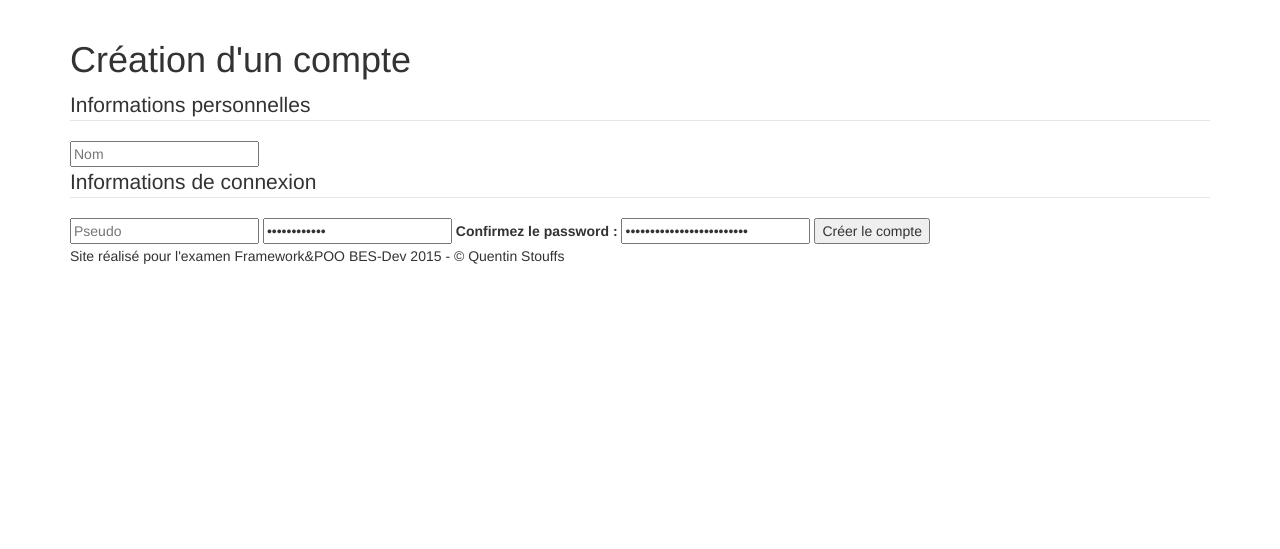
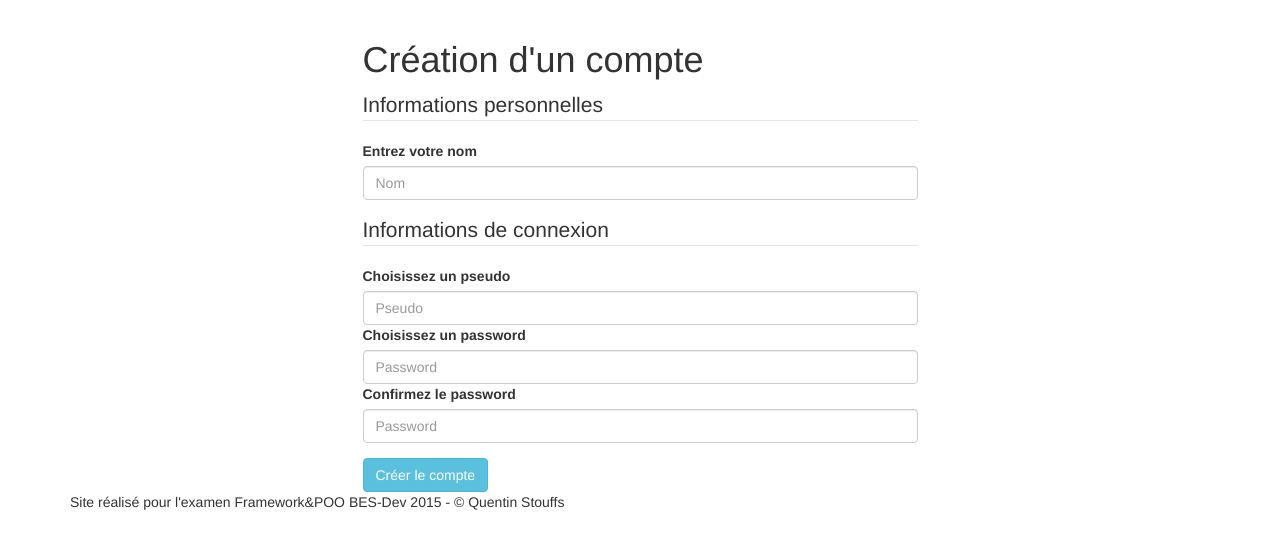
Before and after one commit to QuentinStouffs/pizzahut, a CodeIgniter app: page /database/index.php/login/inscription in a window 1280 px wide. Shown: the part 52-601 px from the top of the page. Run offline with CodeIgniter, Linux system fonts and the light colour scheme.

Commit message:
formulaire inscription
formulaire d'inscription design

```diff
--- a/pages/models/Clients_model.php
+++ b/pages/models/Clients_model.php
@@ -20,7 +20,6 @@ defined('BASEPATH') OR exit('No direct script access allowed');
             $this->db->where('password_mangeur', md5($this->input->post('password')));
             $query = $this->db->get('mangeur');
 
-            echo $query->num_rows();
             if($query->num_rows() == 1){ // si le nombre de lignes correspondantes est == 1, renvoie TRUE
 
                 return true;
--- a/pages/views/content/inscription_form_view.php
+++ b/pages/views/content/inscription_form_view.php
@@ -1,27 +1,27 @@
-<div id="inscription">
-    <h1>Création d'un compte</h1>
-    <fieldset>
-      <legend> Informations personnelles</legend>
-
-        <?= form_open('login/nouveau_mangeur');?>
-        <?= form_input('nom', set_value('nom'), 'placeholder="Nom"') ?>
+<div id="inscription" class="row">
+   <div class="col-md-6 col-md-offset-3">
+        <h1>Création d'un compte</h1>
+        <?= form_open('/login/nouveau_mangeur'); ?>
+        <fieldset class="form-group">
+          <legend> Informations personnelles</legend>
+               <?= form_label('Entrez votre nom', 'nom'); ?>
+                <?= form_input('nom', set_value('nom'), 'class="form-control" placeholder="Nom"') ?>
 
 
-    </fieldset>
-    <fieldset>
-        <legend>Informations de connexion</legend>
-        <?= form_input('pseudo', set_value('pseudo'), 'placeholder="Pseudo"'); ?>
-        <?= form_password('password', set_value('password', 'Mot de Passe')); ?>
-                        <!--//set_value récupère la valeur envoyée et la réécrit si erreur.
-                Parameters:
-                $field (string) – Field name
-                $default (string) – Default value-->
-        <label for="confirm">Confirmez le password : </label>
-        <?= form_password('confirm', set_value('confirm', 'Confirmez le mot de Passe')); ?>
-        <?= form_submit('submit', 'Créer le compte'); ?>
-        <?= validation_errors('<p class="error">'); ?>
-        <?= form_close(); ?>
+        </fieldset>
+        <fieldset class="form-group">
+            <legend>Informations de connexion</legend>
+            <?= form_label('Choisissez un pseudo'); ?>
+            <?= form_input('pseudo', set_value('pseudo'), 'class="form-control" placeholder="Pseudo"'); ?>
+            <?= form_label('Choisissez un password', 'password'); ?>
+            <?= form_password('password', set_value('password'), 'class="form-control" placeholder="Password"'); ?>
 
-    </fieldset>
+            <label for="confirm">Confirmez le password </label>
+            <?= form_password('confirm', set_value('confirm'), 'class="form-control" placeholder="Password"'); ?>
+        </fieldset>
+    <?= form_submit('submit', 'Créer le compte', 'class="btn btn-info"'); ?>
+    <?= validation_errors('<p class="alert alert-danger">'); ?>
+    <?= form_close(); ?>
+    </div>
 
 </div>
--- a/pages/views/content/login_form_view.php
+++ b/pages/views/content/login_form_view.php
@@ -1,4 +1,5 @@
-<div id="login_form">
+<div id="login_form" class="row">
+   <div class="col-md-6 col-md-offset-3">
         <h1>Login</h1>
         <?= form_open('login/validation');?>
         <div class="form-group">
@@ -12,5 +13,6 @@
         <?= form_submit('submit', 'Login', 'class="btn btn-info"'); ?>
         <?= anchor('login/inscription', 'Inscription', 'class="btn btn-info"'); ?>  <!--Anchor permet de creer un bouton -->
         <?= form_close(); ?>
+    </div>
 
 </div>
```
Lines whose indentation alone changed are shown as unchanged.
